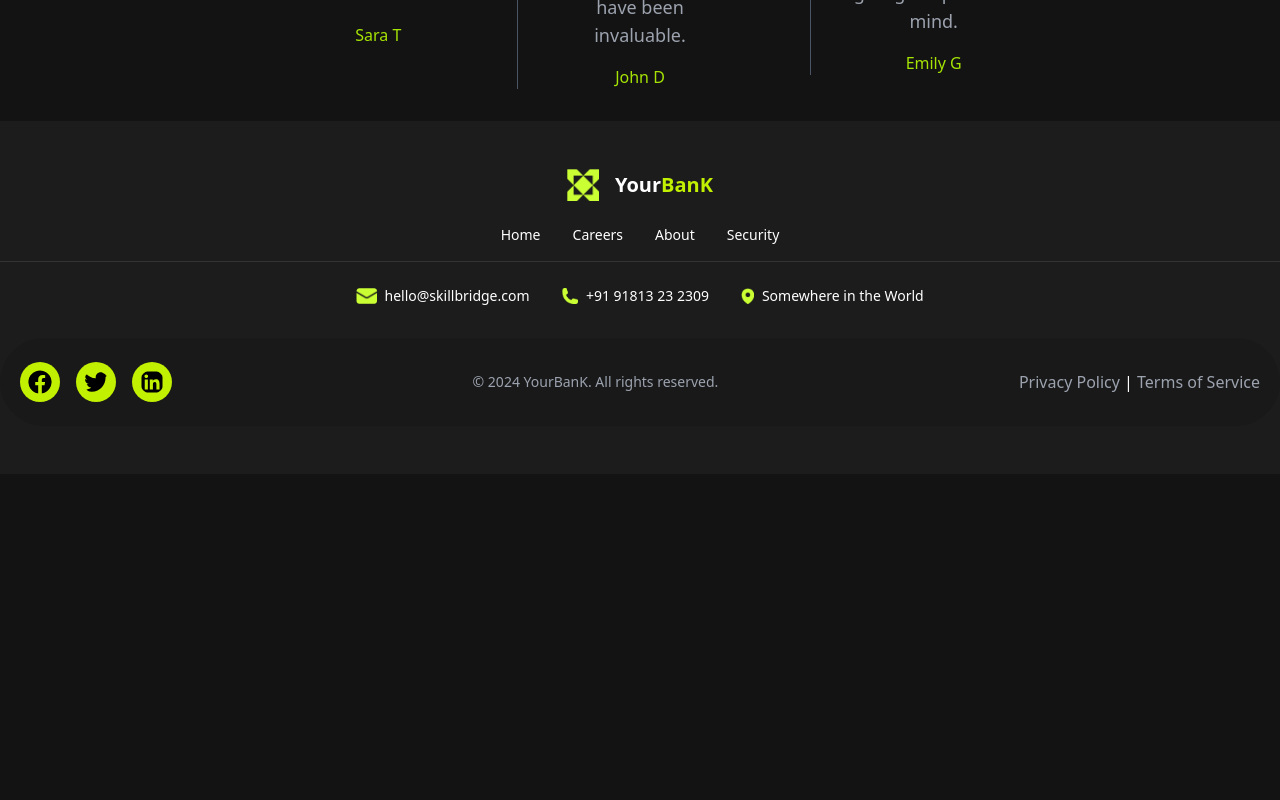
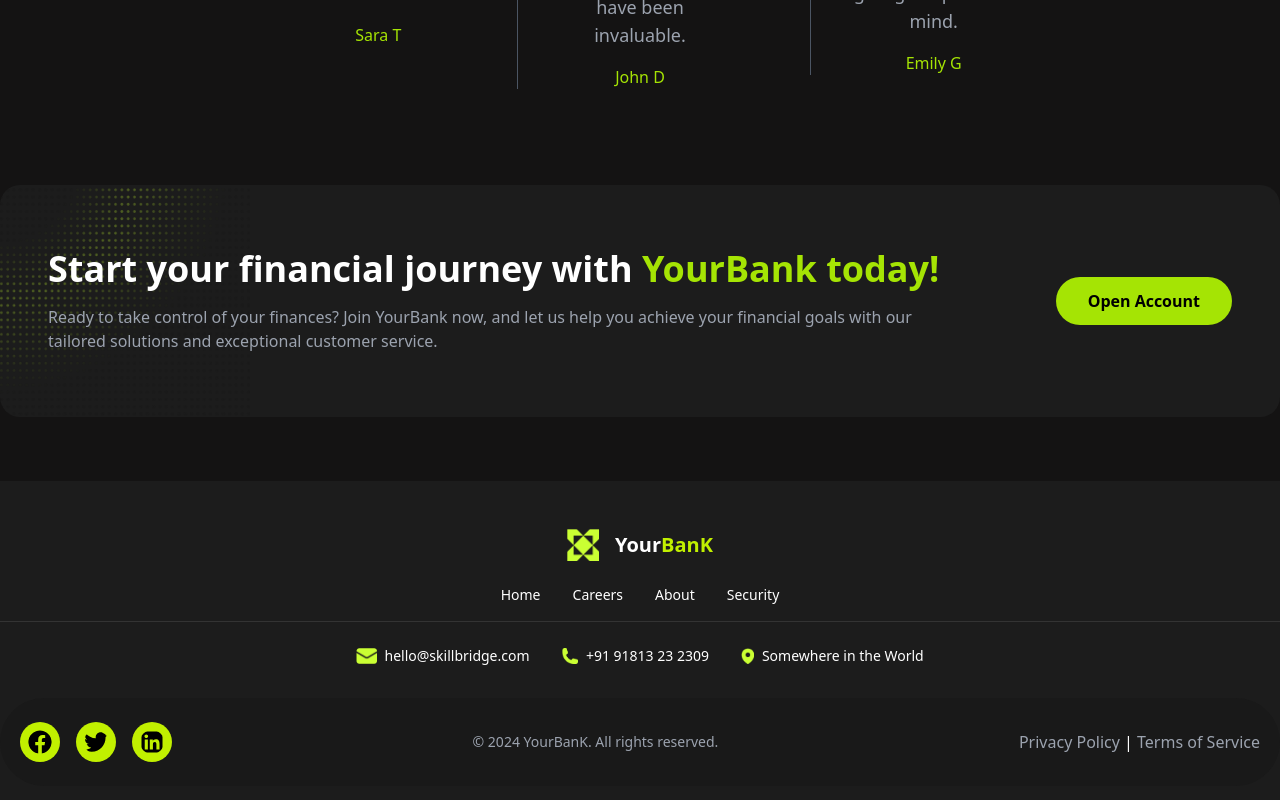
Before and after one commit to Dark1nessss/Financial-Tracker, a React (Create React App) app in the folder client/: page / in a window 1280 px wide. Shown: the part 5045-5845 px from the top of the page. Before the commit the page ends 5519 px from the top, so only its background shows below. Built offline with nearby package versions, Linux system fonts and the light colour scheme.

Commit message:
OpenAcc Section
V0.9

```diff
--- a/client/src/components/layout/Layout.js
+++ b/client/src/components/layout/Layout.js
@@ -4,7 +4,7 @@ import Footer from '../Footer';
 
 function Layout({ children }) {
   return (
-    <div className="bg-[#101010] min-h-screen">
+    <div className="bg-[#141313] min-h-screen">
       <Navbar />
       <main>{children}</main>
       <Footer />
--- /dev/null
+++ b/client/src/components/sections/landingpage/OpenAcc.js
@@ -0,0 +1,35 @@
+import React from 'react';
+import { Link } from 'react-router-dom';
+
+const OpenAcc = () => {
+  return (
+    <section className="my-16">
+      <div className="max-w-7xl mx-auto px-12 py-16 relative overflow-hidden rounded-[20px] bg-[#1C1C1C] flex justify-between items-center">
+        {/* Add the gradient mesh to the left */}
+        <div className="absolute left-0 top-0 h-full w-[250px]">
+          <img src="/green_gradient_mesh.png" alt="Mesh" className="h-full w-full object-cover" />
+        </div>
+        {/* Text and button content */}
+        <div className="relative z-10 text-white max-w-4xl">
+          <h2 className="text-4xl font-semibold mb-4">
+            Start your financial journey with <span className="text-[#A5E404]">YourBank today!</span>
+          </h2>
+          <p className="text-gray-400">
+            Ready to take control of your finances? Join YourBank now, and let us help you achieve your financial goals with our tailored solutions and exceptional customer service.
+          </p>
+        </div>
+        {/* Open Account button using Link */}
+        <div className="relative z-10">
+          <Link
+            to="/signup"
+            className="inline-block bg-[#A5E404] text-black py-3 px-8 rounded-full hover:bg-white transition-colors duration-300 font-semibold"
+          >
+            Open Account
+          </Link>
+        </div>
+      </div>
+    </section>
+  );
+};
+
+export default OpenAcc;
--- a/client/src/pages/LandingPage.js
+++ b/client/src/pages/LandingPage.js
@@ -4,6 +4,7 @@ import UseCases from '../components/sections//landingpage/UseCases.js';
 import Features from '../components/sections//landingpage/Features.js';
 import Faq from '../components/sections//landingpage/Faq.js';
 import Testemonial from '../components/sections//landingpage/Testemonial.js';
+import OpenAcc from '../components/sections//landingpage/OpenAcc.js';
 
 const LandingPage = () => {
 
@@ -27,6 +28,8 @@ const LandingPage = () => {
       {/* Testemonial Section */}
       <Testemonial/>
 
+      {/* Open Account */}
+      <OpenAcc/>
 
     </div>
   );
```
Also changed, not shown: client/src/components/Navbar.js (+4 -4 lines), client/public/green_gradient_mesh.png (added).
